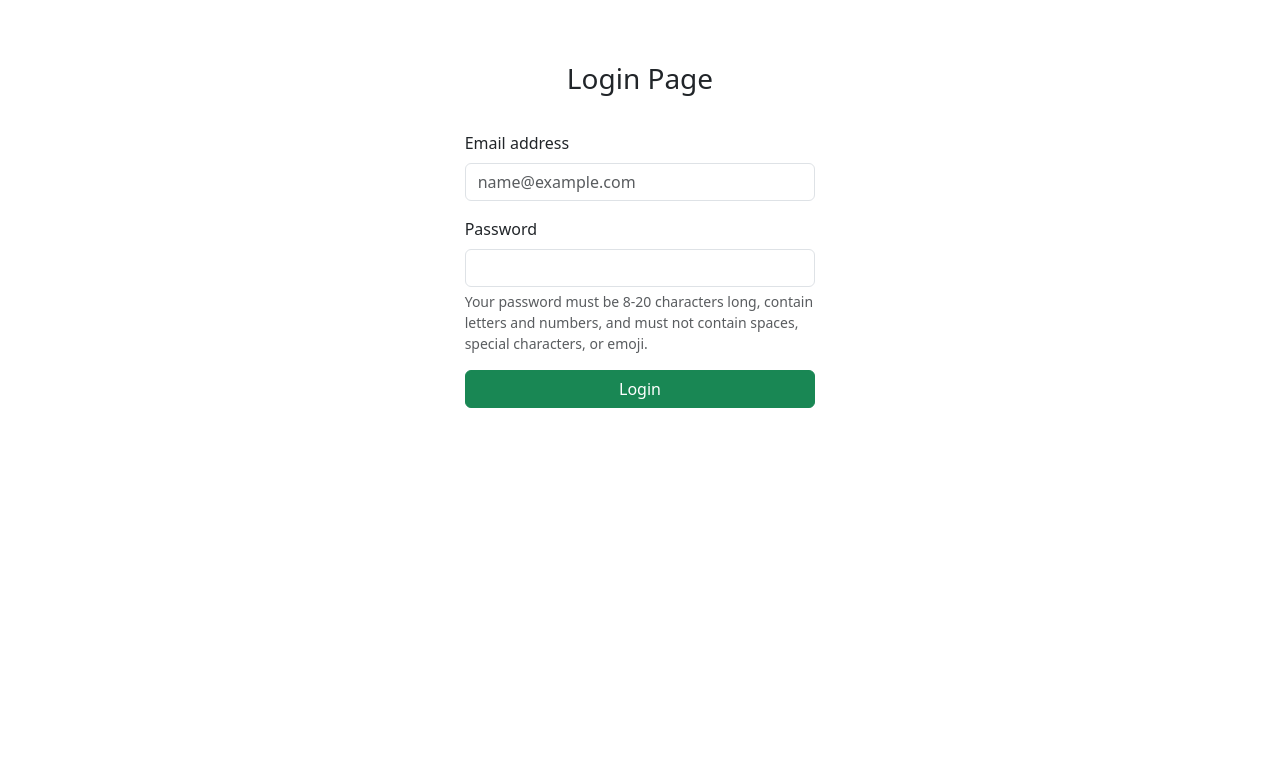
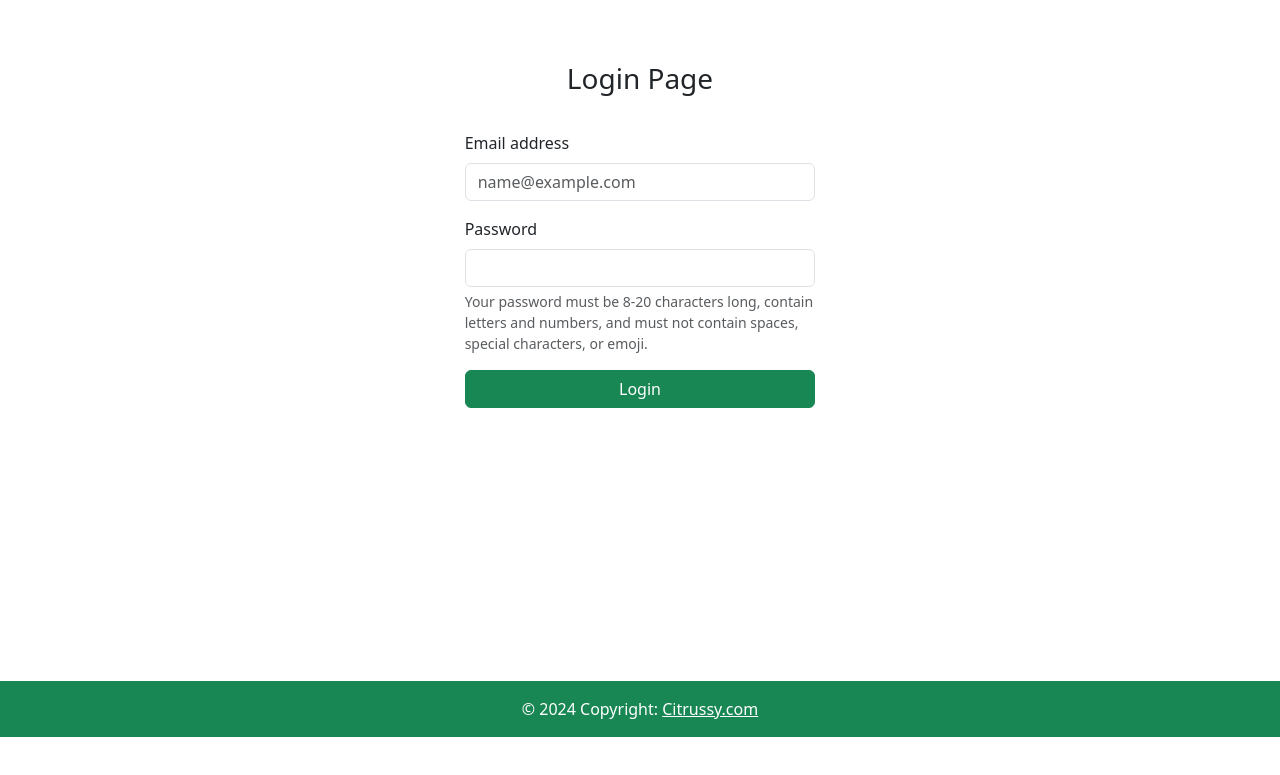
Before and after one commit to katzur4/blogsite-bootstrap, a plain HTML site: page login.html in a window 1280 px wide. Shown: the part 63-838 px from the top of the page. After the commit the page ends 800 px from the top, so only its background shows below. Drawn offline with nearby package versions, Linux system fonts and the light colour scheme.

Commit message:
add footer

```diff
--- a/login.html
+++ b/login.html
@@ -35,7 +35,7 @@
     </nav>
 
     <main >
-        <div class="container vh-100 mt-5">
+        <div class="container h-90 mt-5">
             <div class="row mt-5 p-2">
                 <div class="col-12 col-lg-4 offset-lg-4 my-2 text-center">
                     <p class="fs-3">Login Page</p>
@@ -59,6 +59,15 @@
             </div>
         </div>
     </main>
+
+    <footer class="bg-body-tertiary text-center text-lg-start">
+        <!-- Copyright -->
+        <div class="text-center p-3 bg-success text-white">
+          © 2024 Copyright:
+          <a class="text-white" href="#">Citrussy.com</a>
+        </div>
+        <!-- Copyright -->
+      </footer>
     <script src="https://cdn.jsdelivr.net/npm/@popperjs/core@2.11.8/dist/umd/popper.min.js" integrity="sha384-I7E8VVD/ismYTF4hNIPjVp/Zjvgyol6VFvRkX/vR+Vc4jQkC+hVqc2pM8ODewa9r" crossorigin="anonymous"></script>
     <script src="https://cdn.jsdelivr.net/npm/bootstrap@5.3.3/dist/js/bootstrap.min.js" integrity="sha384-0pUGZvbkm6XF6gxjEnlmuGrJXVbNuzT9qBBavbLwCsOGabYfZo0T0to5eqruptLy" crossorigin="anonymous"></script>
 
--- a/styles.css
+++ b/styles.css
@@ -28,6 +28,11 @@
 .text-white{
     font-color:#fff;
 }
-.h-100{
-    height: 100vh;
+.h-90{
+    height: 75vh;
 }
+footer{
+    position: fixed;
+    bottom:0;
+    width: 100%;
+}
```
Also changed, not shown: index.html (+9 -2 lines), register.html (+8 -0 lines).
